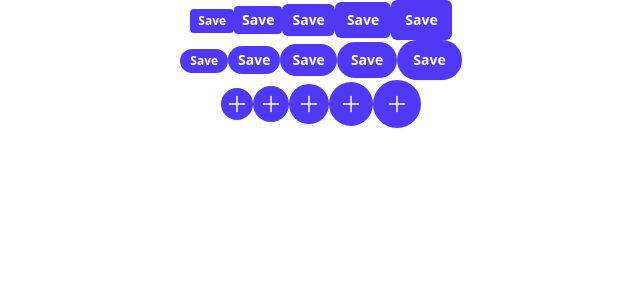
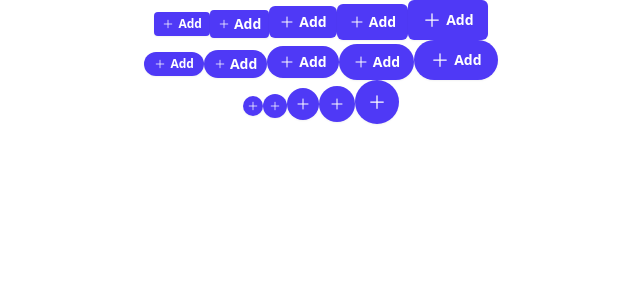
Before and after one commit to aprianfirlanda/vite-reactjs-template, a React (Vite) app: page / in a window 1280 px wide. Shown: the top 300 px of the page, without its empty margins (319-959 px from the left). Built offline with nearby package versions, Linux system fonts and the light colour scheme.

Commit message:
feat(ui button): handle children icon

```diff
--- a/src/components/ui/button/Button.jsx
+++ b/src/components/ui/button/Button.jsx
@@ -49,17 +49,35 @@ const variantClasses = {
   soft: "bg-indigo-50 text-indigo-600 hover:bg-indigo-100",
 };
 
+const iconSizes = {
+  xs: "size-3",
+  sm: "size-3",
+  md: "size-4",
+  lg: "size-4",
+  xl: "size-5",
+};
+
 // note -> shape(circular) only for the button that fills with icon only
 function Button({ children, size = "md", shape = "normal", variant = "normal" }) {
   const radius = shape === "normal" ? radiusNormal[size] : "rounded-full";
   const padding = paddingByShape[shape][size];
   const text = shape === "circular" ? "" : textClasses[size];
+  const iconSize = iconSizes[size];
+
+  const processedChildren = React.Children.map(children, (child) => {
+    if (React.isValidElement(child)) {
+      return React.cloneElement(child, {
+        className: `${iconSize} ${child.props.className || ""}`,
+      });
+    }
+    return child;
+  });
 
   return (
     <button
-      className={`font-semibold shadow-xs ${radius} ${padding} ${text} ${variantClasses[variant]}`}
+      className={`inline-flex items-center justify-center gap-1 font-semibold shadow-xs transition ${radius} ${padding} ${text} ${variantClasses[variant]}`}
     >
-      {children}
+      {processedChildren}
     </button>
   );
 }
--- a/src/main.jsx
+++ b/src/main.jsx
@@ -7,25 +7,25 @@ import {PlusIcon} from "@heroicons/react/24/outline/index.js";
 createRoot(document.getElementById('root')).render(
   <StrictMode>
     <div className="mx-auto w-fit">
-      <Button size="xs">Save</Button>
-      <Button size="sm">Save</Button>
-      <Button size="md">Save</Button>
-      <Button size="lg">Save</Button>
-      <Button size="xl">Save</Button>
+      <Button size="xs"><PlusIcon/>Add</Button>
+      <Button size="sm"><PlusIcon/>Add</Button>
+      <Button size="md"><PlusIcon/>Add</Button>
+      <Button size="lg"><PlusIcon/>Add</Button>
+      <Button size="xl"><PlusIcon/>Add</Button>
     </div>
     <div className="mx-auto w-fit">
-      <Button size="xs" shape="rounded">Save</Button>
-      <Button size="sm" shape="rounded">Save</Button>
-      <Button size="md" shape="rounded">Save</Button>
-      <Button size="lg" shape="rounded">Save</Button>
-      <Button size="xl" shape="rounded">Save</Button>
+      <Button size="xs" shape="rounded"><PlusIcon/>Add</Button>
+      <Button size="sm" shape="rounded"><PlusIcon/>Add</Button>
+      <Button size="md" shape="rounded"><PlusIcon/>Add</Button>
+      <Button size="lg" shape="rounded"><PlusIcon/>Add</Button>
+      <Button size="xl" shape="rounded"><PlusIcon/>Add</Button>
     </div>
     <div className="mx-auto w-fit">
-      <Button size="xs" shape="circular"><PlusIcon className="size-6"/></Button>
-      <Button size="sm" shape="circular"><PlusIcon className="size-6"/></Button>
-      <Button size="md" shape="circular"><PlusIcon className="size-6"/></Button>
-      <Button size="lg" shape="circular"><PlusIcon className="size-6"/></Button>
-      <Button size="xl" shape="circular"><PlusIcon className="size-6"/></Button>
+      <Button size="xs" shape="circular"><PlusIcon/></Button>
+      <Button size="sm" shape="circular"><PlusIcon/></Button>
+      <Button size="md" shape="circular"><PlusIcon/></Button>
+      <Button size="lg" shape="circular"><PlusIcon/></Button>
+      <Button size="xl" shape="circular"><PlusIcon/></Button>
     </div>
   </StrictMode>,
 )
```
